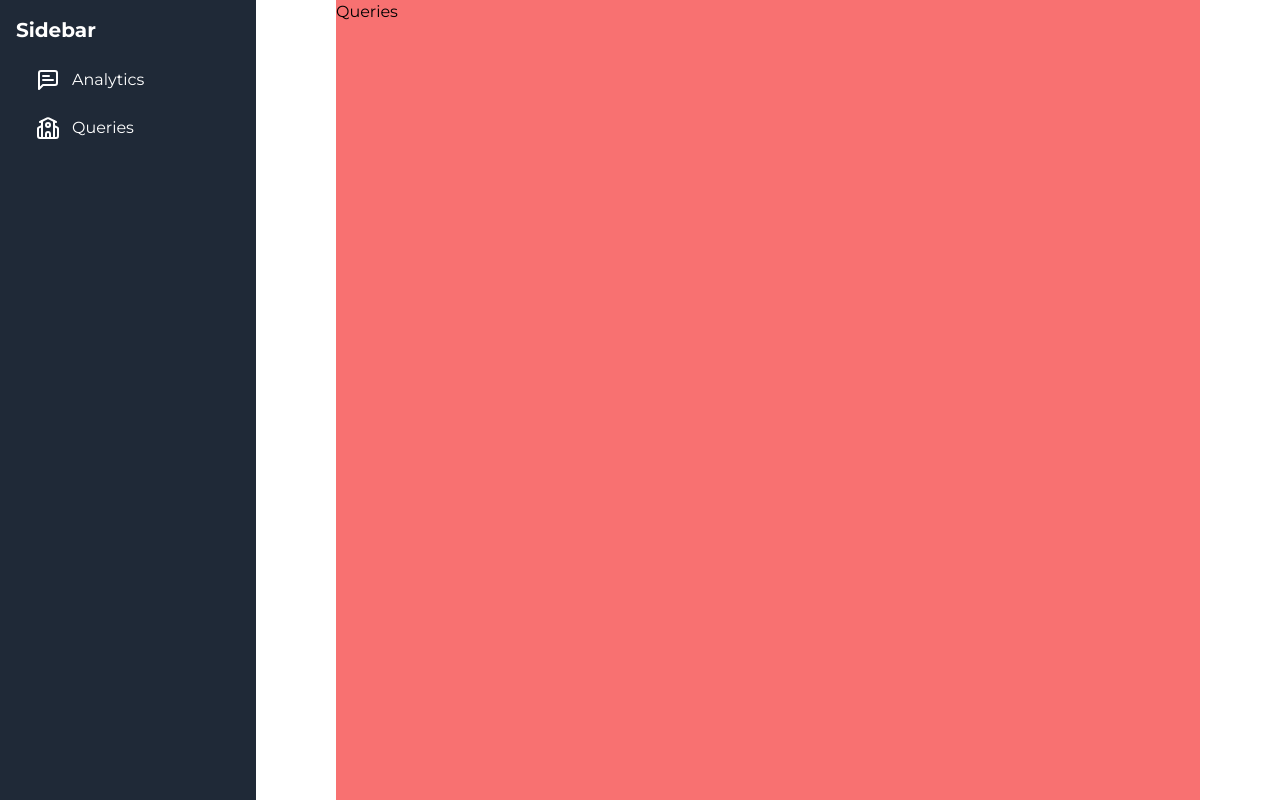
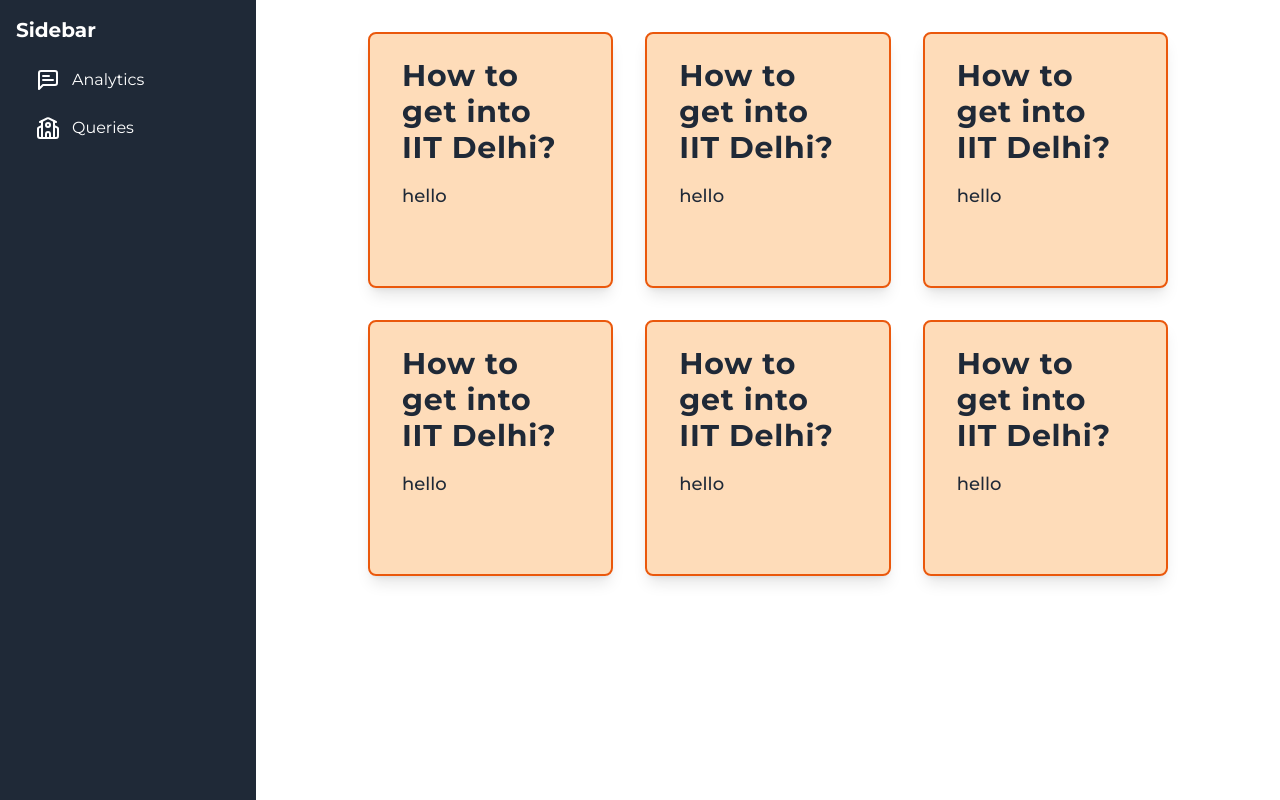
Before and after one commit to NilanchalaPanda/campusPro, a Next.js app: page /admin/queries in a window 1280 px wide. Built offline with nearby package versions, Linux system fonts and the light colour scheme.

Commit message:
Query card added

```diff
--- a/app/(AdminInterface)/admin/analytics/page.jsx
+++ b/app/(AdminInterface)/admin/analytics/page.jsx
@@ -13,7 +13,14 @@
   { name: 'Andhra Pradesh', pv: 9, amt: 9 },
 ]
 
-
+const tableData = [
+  { name: 'Shreyash', state: 'Maharashtra', queries: 10, resolved: 100 },
+  { name: 'Nilanchal', state: 'Rajasthan', queries: 15, resolved: 100 },
+  { name: 'Shreya', state: 'Punjab', queries: 5, resolved: 100 },
+  { name: 'Usmaan', state: 'Gujarat', queries: 7, resolved: 100 },
+  { name: 'Atharva', state: 'Andhra Pradesh', queries: 8, resolved: 100 },
+  { name: 'Himanshu', state: 'Karnataka', queries: 9, resolved: 100 },
+]
 
 function Analytics() {
   const [userCount, setUserCount] = useState(500)
@@ -41,32 +48,44 @@
         <Card subheading='Trending Topic' count={69} />
       </div>
 
-      <div className='h-[55vh] pt-10' >
-        <Graphs
-          data={data}
-        />
+      <div className='h-[55vh] pt-10'>
+        <Graphs data={data} />
       </div>
 
-      <div className="pt-6">
-        <div className="overflow-x-auto rounded-lg shadow-lg border border-gray-200">
-          <table className="min-w-full divide-y divide-gray-200">
-            <thead className="bg-gray-50">
+      <div className='pt-6'>
+        <div className='overflow-x-auto rounded-lg border border-gray-200 shadow-lg'>
+          <table className='min-w-full divide-y divide-gray-200'>
+            <thead className='bg-gray-50'>
               <tr>
-                <th className="px-6 py-3 text-left text-xs font-bold text-gray-500 uppercase tracking-wider">Column 1</th>
-                <th className="px-6 py-3 text-left text-xs font-bold text-gray-500 uppercase tracking-wider">Column 2</th>
-                <th className="px-6 py-3 text-left text-xs font-bold text-gray-500 uppercase tracking-wider">Column 3</th>
-                <th className="px-6 py-3 text-left text-xs font-bold text-gray-500 uppercase tracking-wider">Column 4</th>
-                <th className="px-6 py-3 text-left text-xs font-bold text-gray-500 uppercase tracking-wider">Column 5</th>
+                <th className='px-6 py-3 text-left text-xs font-bold uppercase tracking-wider text-gray-500'>
+                  Name
+                </th>
+                <th className='px-6 py-3 text-left text-xs font-bold uppercase tracking-wider text-gray-500'>
+                  State
+                </th>
+                <th className='px-6 py-3 text-left text-xs font-bold uppercase tracking-wider text-gray-500'>
+                  No. of Queries
+                </th>
+                <th className='px-6 py-3 text-left text-xs font-bold uppercase tracking-wider text-gray-500'>
+                  Resolved Queries %
+                </th>
               </tr>
             </thead>
-            <tbody className="bg-white divide-y divide-gray-200">
-              {[...Array(6).keys()].map((index) => (
+            <tbody className='divide-y divide-gray-200 bg-white'>
+              {tableData.map((row, index) => (
                 <tr key={index}>
-                  <td className="px-6 py-4 whitespace-nowrap text-sm font-medium text-gray-900">Data {index + 1}-1</td>
-                  <td className="px-6 py-4 whitespace-nowrap text-sm text-gray-500">Data {index + 1}-2</td>
-                  <td className="px-6 py-4 whitespace-nowrap text-sm text-gray-500">Data {index + 1}-3</td>
-                  <td className="px-6 py-4 whitespace-nowrap text-sm text-gray-500">Data {index + 1}-4</td>
-                  <td className="px-6 py-4 whitespace-nowrap text-sm text-gray-500">Data {index + 1}-5</td>
+                  <td className='whitespace-nowrap px-6 py-4 text-sm font-medium text-gray-900'>
+                    {row.name}
+                  </td>
+                  <td className='whitespace-nowrap px-6 py-4 text-sm text-gray-500'>
+                    {row.state}
+                  </td>
+                  <td className='whitespace-nowrap px-6 py-4 text-sm text-gray-500'>
+                    {row.queries}
+                  </td>
+                  <td className='whitespace-nowrap px-6 py-4 text-sm text-gray-500'>
+                    {row.resolved}%
+                  </td>
                 </tr>
               ))}
             </tbody>
--- a/app/(AdminInterface)/admin/queries/page.jsx
+++ b/app/(AdminInterface)/admin/queries/page.jsx
@@ -1,7 +1,19 @@
+import Querycard from '@/components/Querycard'
 import React from 'react'
 
 function Queries() {
-  return <div className='h-full w-full bg-red-400'>Queries</div>
+  return (
+    <div className='h-full w-full'>
+      <div className='grid grid-cols-3 items-center gap-8 p-8'>
+        <Querycard query={'How to get into IIT Delhi?'} response={'hello'} />
+        <Querycard query={'How to get into IIT Delhi?'} response={'hello'} />
+        <Querycard query={'How to get into IIT Delhi?'} response={'hello'} />
+        <Querycard query={'How to get into IIT Delhi?'} response={'hello'} />
+        <Querycard query={'How to get into IIT Delhi?'} response={'hello'} />
+        <Querycard query={'How to get into IIT Delhi?'} response={'hello'} />
+      </div>
+    </div>
+  )
 }
 
 export default Queries
--- /dev/null
+++ b/components/Querycard.jsx
@@ -0,0 +1,18 @@
+const Querycard = ({ query, response }) => {
+  return (
+    <div className='rounded-lg border-2 border-orange-600 bg-orange-300/50 px-8 py-6  shadow-lg'>
+      <div className='mb-4'>
+        <h2 className='text-2xl font-bold leading-tight tracking-wide text-gray-800 md:text-3xl'>
+          {query}
+        </h2>
+      </div>
+      <div className='scrollbar h-[10vh] overflow-x-auto'>
+        <p className='text-base font-medium leading-relaxed text-gray-800 md:text-lg'>
+          {response}
+        </p>
+      </div>
+    </div>
+  )
+}
+
+export default Querycard
```
